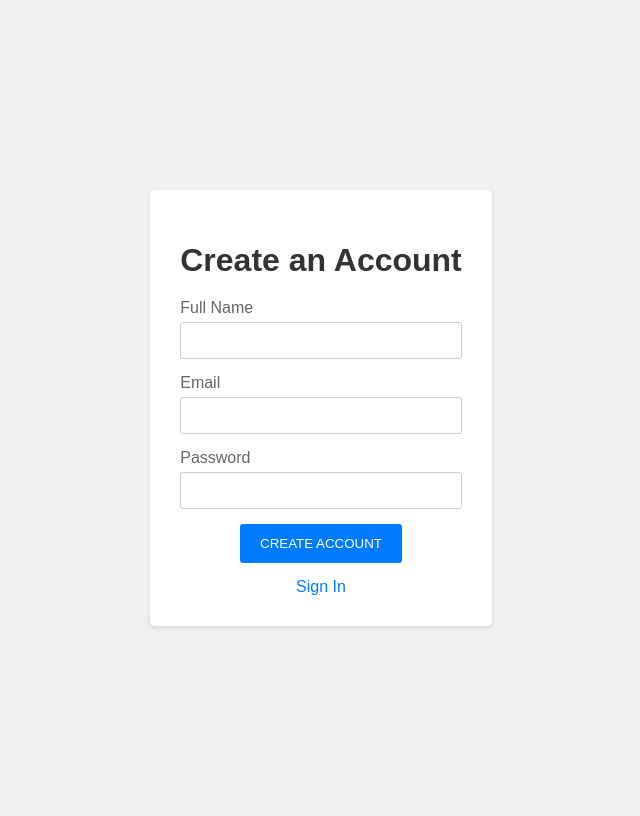
After one commit to elsa-rahma-hidayani/anomali_detection, a PHP site: page /register.php in a window 1280 px wide. The commit adds this page. Shown: the whole page, without its empty margins (319-959 px from the left). Run offline with PHP 8.4, Linux system fonts and the light colour scheme.

Commit message:
register

```diff
--- /dev/null
+++ b/CSS/Register.css
@@ -0,0 +1,63 @@
+body {
+    font-family: sans-serif;
+    background-color: #f0f0f0;
+    display: flex;
+    justify-content: center;
+    align-items: center;
+    min-height: 100vh;
+  }
+
+  .container {
+    background-color: #fff;
+    padding: 30px;
+    border-radius: 5px;
+    box-shadow: 0 2px 5px rgba(0, 0, 0, 0.1);
+    text-align: center;
+  }
+
+  h1 {
+    margin-bottom: 20px;
+    color: #333;
+  }
+
+  .form-group {
+    margin-bottom: 15px;
+    text-align: left;
+  }
+
+  label {
+    display: block;
+    margin-bottom: 5px;
+    color: #666;
+  }
+
+  input[type="text"],
+  input[type="email"],
+  input[type="password"] {
+    width: 100%;
+    padding: 10px;
+    border: 1px solid #ccc;
+    border-radius: 3px;
+    box-sizing: border-box;
+  }
+
+  button[type="submit"] {
+    background-color: #007bff;
+    color: #fff;
+    padding: 12px 20px;
+    border: none;
+    border-radius: 3px;
+    cursor: pointer;
+    transition: background-color 0.3s ease;
+  }
+
+  button[type="submit"]:hover {
+    background-color: #0069d9;
+  }
+
+  .sign-in {
+    display: block;
+    margin-top: 15px;
+    color: #007bff;
+    text-decoration: none;
+  }
--- a/login.php
+++ b/login.php
@@ -26,7 +26,7 @@
             </div>
 
             <div class="create">
-            <a href="#">Create New Account</a>
+            <a href="register.php">Create New Account</a>
             </div>
         </form>
     </div>
--- /dev/null
+++ b/register.php
@@ -0,0 +1,28 @@
+<!DOCTYPE html>
+<html>
+<head>
+  <title>Create Account</title>
+  <link rel="stylesheet" type="text/css" href="CSS/Register.css">
+</head>
+<body>
+  <div class="container">
+    <h1>Create an Account</h1>
+    <form>
+      <div class="form-group">
+        <label for="full_name">Full Name</label>
+        <input type="text" id="full_name" name="full_name" required>
+      </div>
+      <div class="form-group">
+        <label for="email">Email</label>
+        <input type="email" id="email" name="email" required>
+      </div>
+      <div class="form-group">
+        <label for="password">Password</label>
+        <input type="password" id="password" name="password" required>
+      </div>
+      <button type="submit">CREATE ACCOUNT</button>
+    </form>
+    <a href="login.php" class="sign-in">Sign In</a>
+  </div>
+</body>
+</html>
```
